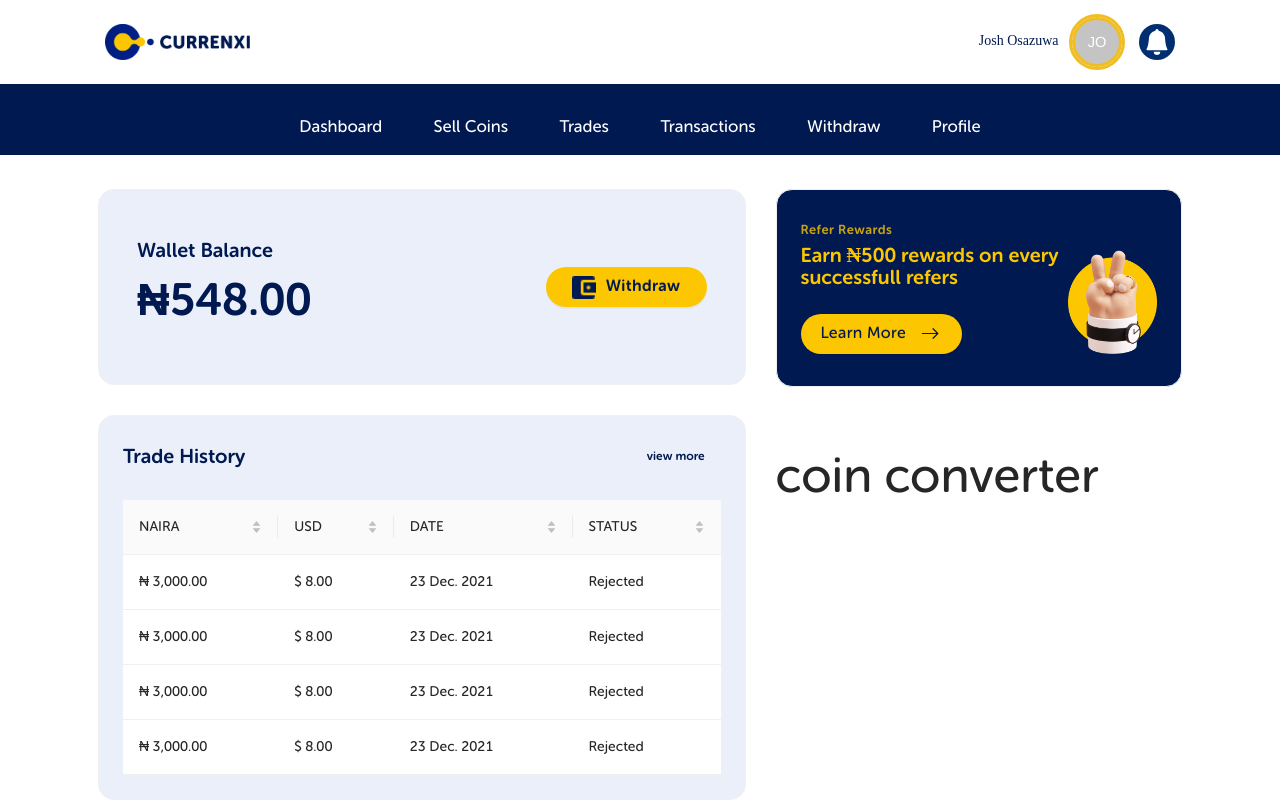
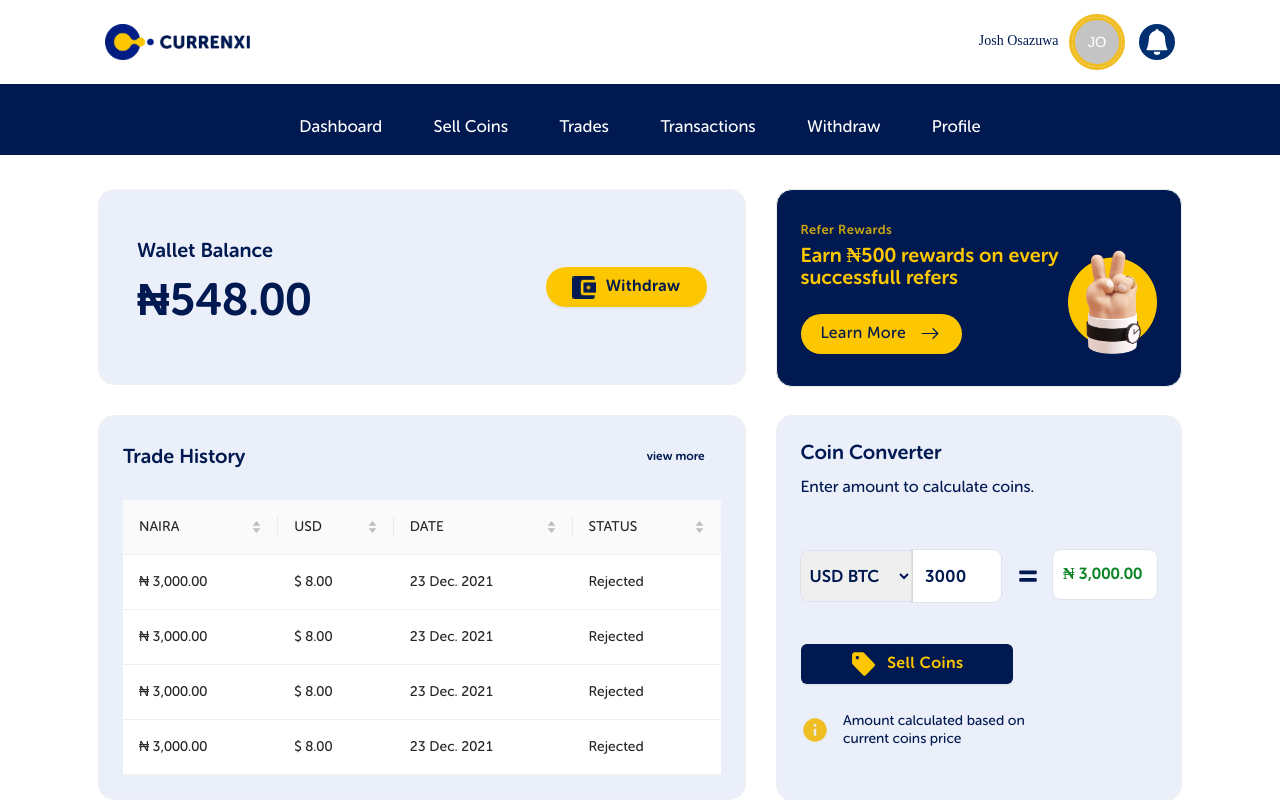
Before and after one commit to sunnextt/curcy-app, a React (Create React App) app: page /dashboard in a window 1280 px wide. Shown: the top 800 px of the page. Built offline with nearby package versions, Linux system fonts and the light colour scheme.

Commit message:
coin converte added

```diff
--- /dev/null
+++ b/src/DashboardPages/Dashboard/Overviews/CoinConverter/Converter/index.js
@@ -0,0 +1,33 @@
+import React from 'react';
+import ConverterWrap from './styled';
+import { FaEquals } from 'react-icons/fa';
+import { Col, Row } from 'antd';
+
+const converterOutput = '₦ 3,000.00';
+const CoinConverter = () => {
+  return (
+    <ConverterWrap>
+      <Row className="converter_input">
+        <Col span={15}>
+          <select defaultValue="3000">
+            <option value="3000">USD BTC</option>
+            <option value="500">Naira USD</option>
+          </select>
+          <input defaultValue="3000" />
+        </Col>
+        <Col span={2}>
+          <h6 className="equal_to">
+            <FaEquals size="20" />
+          </h6>
+        </Col>
+        <Col span={7}>
+          <div className="converter_output">
+            <h6>{converterOutput}</h6>
+          </div>
+        </Col>
+      </Row>
+    </ConverterWrap>
+  );
+};
+
+export default CoinConverter;
--- /dev/null
+++ b/src/DashboardPages/Dashboard/Overviews/CoinConverter/Converter/styled.js
@@ -0,0 +1,74 @@
+import styled from 'styled-components';
+
+const ConverterWrap = styled.div`
+  display: flex;
+  align-items: center;
+  justify-content: space-between;
+  margin: 3rem 0;
+
+  .converter_input {
+    select {
+      width: 50%;
+      font-family: Museo Sans Rounded;
+      font-style: normal;
+      font-weight: 600;
+      font-size: 17px;
+      line-height: 28px;
+      align-items: center;
+      color: #001950;
+      border: none;
+      padding: 14px 5px;
+      border-radius: 8px 0 0 8px;
+      box-shadow: rgba(0, 0, 0, 0.05) 0px 0px 0px 1px;
+    }
+    input {
+      font-family: Museo Sans Rounded;
+      font-style: normal;
+      font-weight: 600;
+      font-size: 17px;
+      line-height: 28px;
+      color: #001950;
+      background: #ffffff;
+      border: none;
+      box-sizing: border-box;
+      border-radius: 0 8px 8px 0;
+      border-left: 1px solid #d5d5d5;
+      width: 40%;
+      padding: 12px 0 12px 12px;
+      box-shadow: rgba(0, 0, 0, 0.05) 0px 0px 0px 1px;
+    }
+  }
+
+  .converter_output {
+    background: #ffffff;
+    border: 1px solid #cccccc;
+    box-sizing: border-box;
+    border-radius: 8px;
+    padding: 10px 0 3px 10px;
+    border: none;
+    box-shadow: rgba(0, 0, 0, 0.05) 0px 0px 0px 1px;
+    h6 {
+      font-family: Museo Sans Rounded;
+      font-style: normal;
+      font-weight: 600;
+      font-size: 16px;
+      line-height: 28px;
+      display: flex;
+      align-items: center;
+
+      color: #0a8425;
+    }
+  }
+
+  .equal_to {
+    display: flex;
+    flex-direction: column;
+    justify-content: center;
+    height: 100%;
+    margin: 0;
+    color: #001950;
+    margin-left: -5px;
+  }
+`;
+
+export default ConverterWrap;
--- a/src/DashboardPages/Dashboard/Overviews/CoinConverter/index.js
+++ b/src/DashboardPages/Dashboard/Overviews/CoinConverter/index.js
@@ -0,0 +1,43 @@
+import React from 'react';
+import CoinConverterWrapper, { Button, Card } from './styled';
+import infologo from '../../../../assets/dashboard/infologo.png';
+import sellLogo from '../../../../assets/dashboard/selllogo.png';
+import CConverter from './Converter';
+
+
+const SellImg = () => <img src={sellLogo} alt="Vector" width="15%" style={{ margin: '0 10px 0 0' }} />;
+
+
+const CoinConverter = () => {
+  return (
+    <CoinConverterWrapper>
+      <Card
+        style={{
+          width: '100%',
+          background: '#EAEFFA',
+          borderRadius: '16px',
+        }}
+      >
+        <div className="news_content_div">
+          <div>
+            <h4>Coin Converter</h4>
+            <h6>Enter amount to calculate coins.</h6>
+          </div>
+          <div>
+            <CConverter />
+          </div>
+          <div>
+            <Button href="" type="primary" icon={<SellImg />} size="large">
+              Sell Coins
+            </Button>
+          </div>
+          <div style={{ display: 'flex', alignItems: 'center', margin: '2rem 0' }}>
+            <img src={infologo} alt="info icon" width="8%" /> <p>Amount calculated based on current coins price</p>
+          </div>
+        </div>
+      </Card>
+    </CoinConverterWrapper>
+  );
+};
+
+export default CoinConverter;
--- a/src/DashboardPages/Dashboard/Overviews/CoinConverter/styled.js
+++ b/src/DashboardPages/Dashboard/Overviews/CoinConverter/styled.js
@@ -0,0 +1,57 @@
+import styled from 'styled-components';
+
+import { Button as _Button, Card as _Card } from 'antd';
+
+const CoinConverterWrapper = styled.div``;
+
+export const Card = styled(_Card)`
+         .news_content_div {
+           display: flex;
+           flex-direction: column;
+           justify-content: space-around;
+
+           h6 {
+             font-style: normal;
+             font-weight: normal;
+             font-size: 16px;
+             line-height: 26px;
+             color: #001950;
+           }
+
+           h4 {
+             font-style: normal;
+             font-weight: 600;
+             font-size: 20px;
+             line-height: 24px;
+             color: #001950;
+           }
+
+           p {
+             font-family: Museo Sans Rounded;
+             font-style: normal;
+             font-weight: normal;
+             font-size: 14px;
+             line-height: 18px;
+             display: flex;
+             align-items: center;
+             color: #001950;
+             margin: 0;
+             padding: 0 1rem;
+             width: 70%;
+           }
+         }
+       `;
+export const Button = styled(_Button)`
+  font-family: Museo Sans Rounded;
+  line-height: 32px;
+  font-weight: 600;
+  font-size: 16px;
+  font-style: normal;
+  color: #fcc700;
+  letter-spacing: 0.4px;
+  background: #001950;
+  border-radius: 6px;
+  border: none;
+`;
+
+export default CoinConverterWrapper;
--- a/src/DashboardPages/Dashboard/Overviews/TradeHistory/index.js
+++ b/src/DashboardPages/Dashboard/Overviews/TradeHistory/index.js
@@ -2,6 +2,7 @@ import React from 'react';
 import { Col, Row } from 'antd';
 import TradeHistoryWrapper, { Card, Button } from './styled';
 import HistoryTable from './HistoryTable';
+import CoinConverter from '../CoinConverter';
 
 const TradeHistory = () => {
   return (
@@ -19,7 +20,7 @@ const TradeHistory = () => {
           </Card>
         </Col>
         <Col xs={24} sm={24} md={8} lg={9}>
-          <h1>coin converter</h1>
+          <CoinConverter/>
         </Col>
       </Row>
     </TradeHistoryWrapper>
```
Also changed, not shown: src/assets/dashboard/infologo.png (added), src/assets/dashboard/selllogo.png (added).
